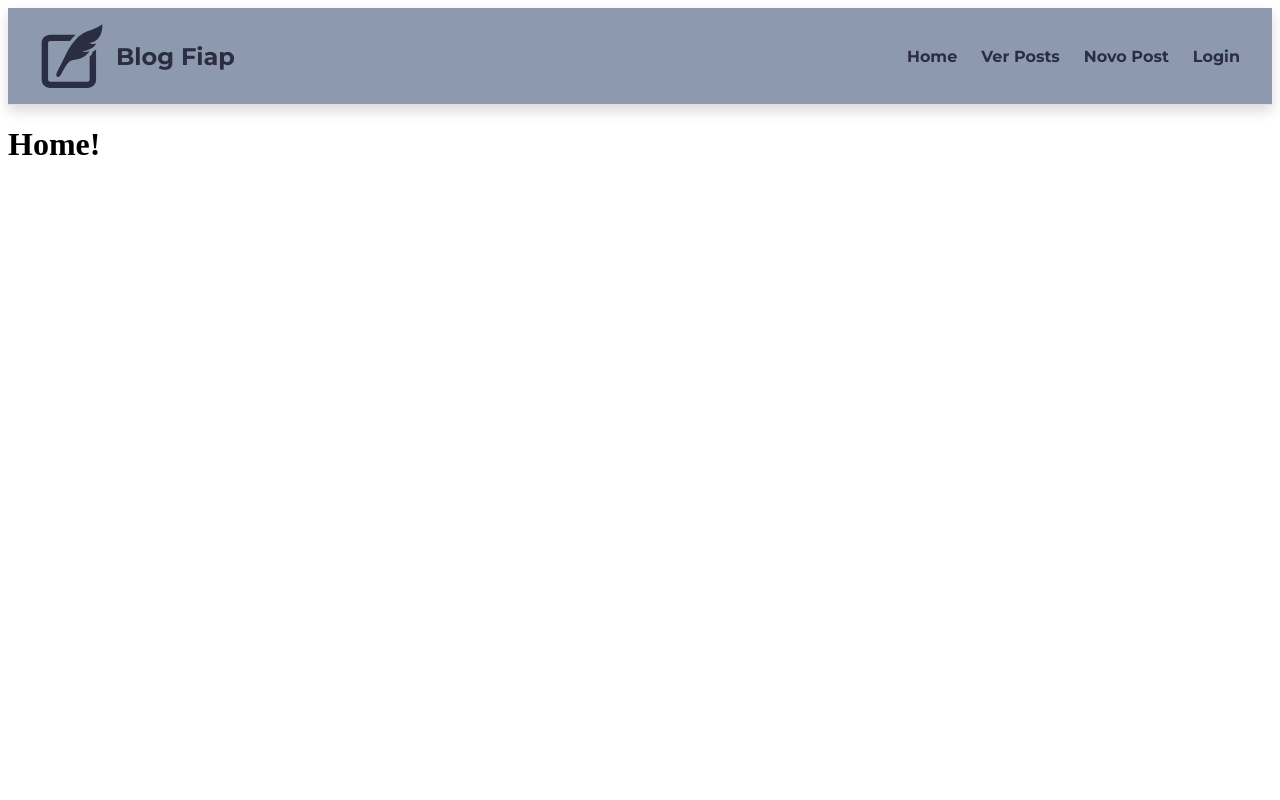
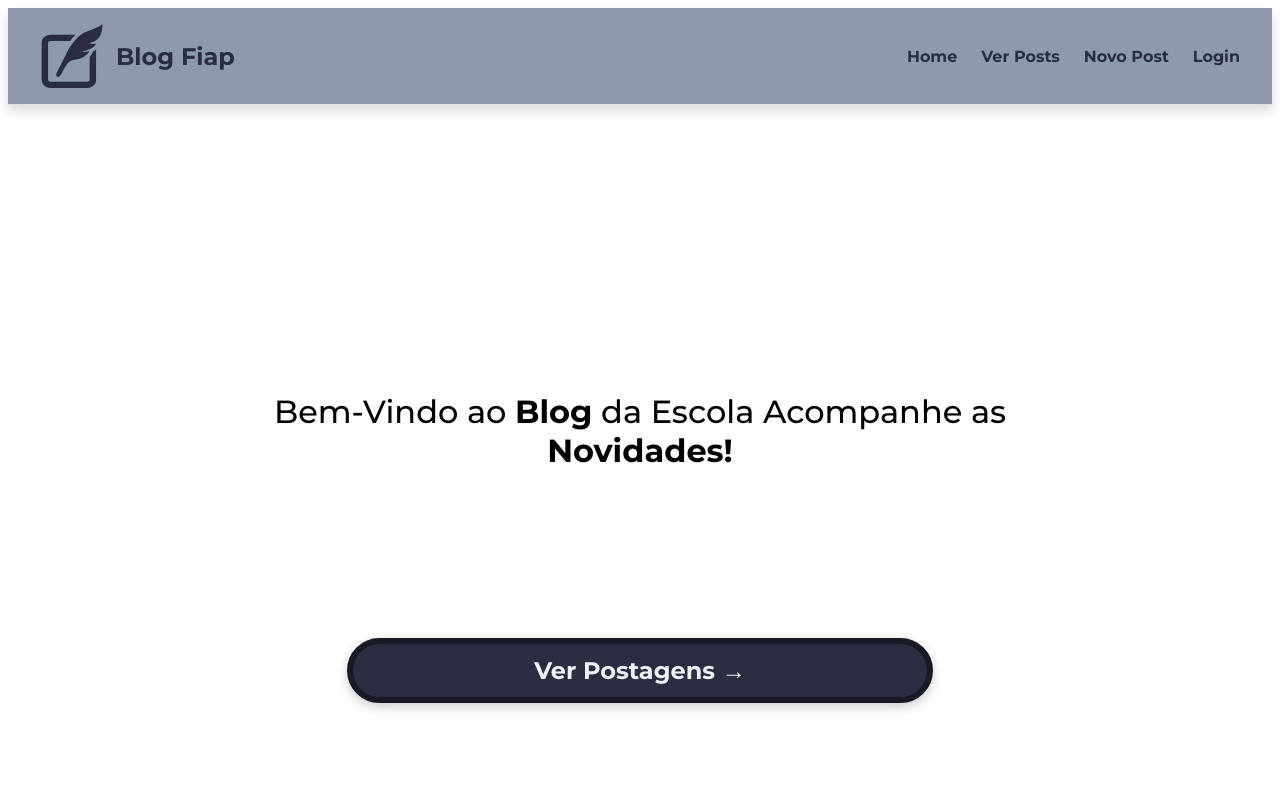
Before and after one commit to gustavoNascimento03/Blog-Fiap_Front-End, a React (Vite) app: page / in a window 1280 px wide. Shown: the top 800 px of the page. Built offline with nearby package versions, Linux system fonts and the light colour scheme.

Commit message:
Fechando Home

```diff
--- a/src/Components/Button/button.css
+++ b/src/Components/Button/button.css
@@ -0,0 +1,31 @@
+.btn {
+  display: inline-flex;
+  align-items: center;
+  justify-content: center;
+  padding: 0.75rem 1.5rem;
+
+  color: var(--cor-texto-claro);
+  font-family: inherit;
+  font-size: 1rem;
+  font-weight: 700;
+  text-decoration: none;
+
+  background-color: var(--cor-a-escuro);
+  border: 1px solid var(--cor-borda-a);
+  border-radius: 9999px;
+
+  box-shadow: 0 4px 12px rgba(0, 0, 0, 0.2);
+  cursor: pointer;
+
+  transition: all 0.2s ease-in-out;
+}
+
+.btn:hover {
+  transform: translateY(-2px);
+  box-shadow: 0 6px 16px rgba(0, 0, 0, 0.25);
+}
+
+.btn:active {
+  transform: translateY(1px);
+  box-shadow: 0 2px 8px rgba(0, 0, 0, 0.2);
+}
--- a/src/Components/Button/button.jsx
+++ b/src/Components/Button/button.jsx
@@ -0,0 +1,19 @@
+import React from 'react';
+import { Link } from 'react-router-dom';
+import './Button.css';
+
+/**
+ * @param {React.ReactNode} children
+ * @param {React.ElementType} as
+ * @param {object} props
+ */
+
+function Button({ children, as: Component = 'button', ...props }) {
+  return (
+    <Component className="btn" {...props}>
+      {children}
+    </Component>
+  );
+}
+
+export default Button;
--- /dev/null
+++ b/src/Pages/Home.css
@@ -0,0 +1,52 @@
+.Home-geral {
+    display: flex;
+    flex-direction: column;
+    margin: 1%;
+    padding: 20%;
+}
+
+.Texto-Home {
+    text-align: center;
+    font-weight: 500;
+}
+
+.Botao-Home {
+    display: inline-flex;
+    align-items: center;
+    justify-content: center;
+    padding: 0.75rem 1.5rem;
+
+    color: var(--cor-texto-claro);
+    font-family: var(--fonte-familia);
+    font-size: 1.5rem;
+    /* 24px */
+    font-weight: 700;
+    /* Texto em negrito */
+    text-decoration: none;
+
+    background-color: var(--cor-a-escuro);
+    border: 6px solid var(--cor-borda-a);
+    border-radius: 9999px;
+
+    box-shadow: 0 4px 12px rgba(0, 0, 0, 0.2);
+    cursor: pointer;
+    transition: all 0.2s ease-in-out;
+
+    margin: 20% 10%;
+}
+
+.Botao-Home:hover {
+    transform: translateY(-2px);
+    box-shadow: 0 6px 16px rgba(0, 0, 0, 0.25);
+}
+
+.Botao-Home:active {
+    transform: translateY(1px);
+    box-shadow: 0 2px 8px rgba(0, 0, 0, 0.2);
+}
+
+.Img-Home {
+    width: auto;
+    height: auto;
+    position: relative;
+}
--- a/src/Pages/Home.jsx
+++ b/src/Pages/Home.jsx
@@ -1,10 +1,25 @@
 import React from 'react';
-import Header from '../Components/Header/Header';
+import './Home.css';
+import { Link } from 'react-router-dom';
+import Button from '../Components/Button/Button';
 
 function Home() {
   return (
-    <div>
-      <h1>Home!</h1>
+    <div className='Home-geral'>
+      <h1 className='Texto-Home'>
+        Bem-Vindo ao <b>Blog</b> da Escola
+        Acompanhe as <b>Novidades!</b>
+      </h1>
+
+      <Button className='Botao-Home' as={Link} to="/posts">
+        Ver Postagens →
+      </Button>
+
+      {/* <button className='Botao-Home'>Ver Postagens →</button>
+      <Link className='Botao-Home' to="/posts" onClick={closeMenu}>Ver Postagens</Link> */}
+
+      {/* <img className='Img-Home' src='./public/menino-246px.png' alt='Menino Correndo'></img> */}
+      <img className='Img-Home' src='./public/menino-492px.png' alt='Menino Correndo'></img>
     </div>
   );
 }
--- a/src/index.css
+++ b/src/index.css
@@ -16,8 +16,12 @@
   --cor-borda-a: #181925;
 
   /* fontes */
-  --fonte-familia: 'montserrat', sans-serif;;
+  --fonte-familia: 'montserrat', sans-serif;
   --fonte-titulo-sp: 16px;
   --fonte-titulo-p: 24px;
   --fonte-titulo-g: 32px;
 }
+
+* {
+  font-family: var(--fonte-familia);
+}
```
